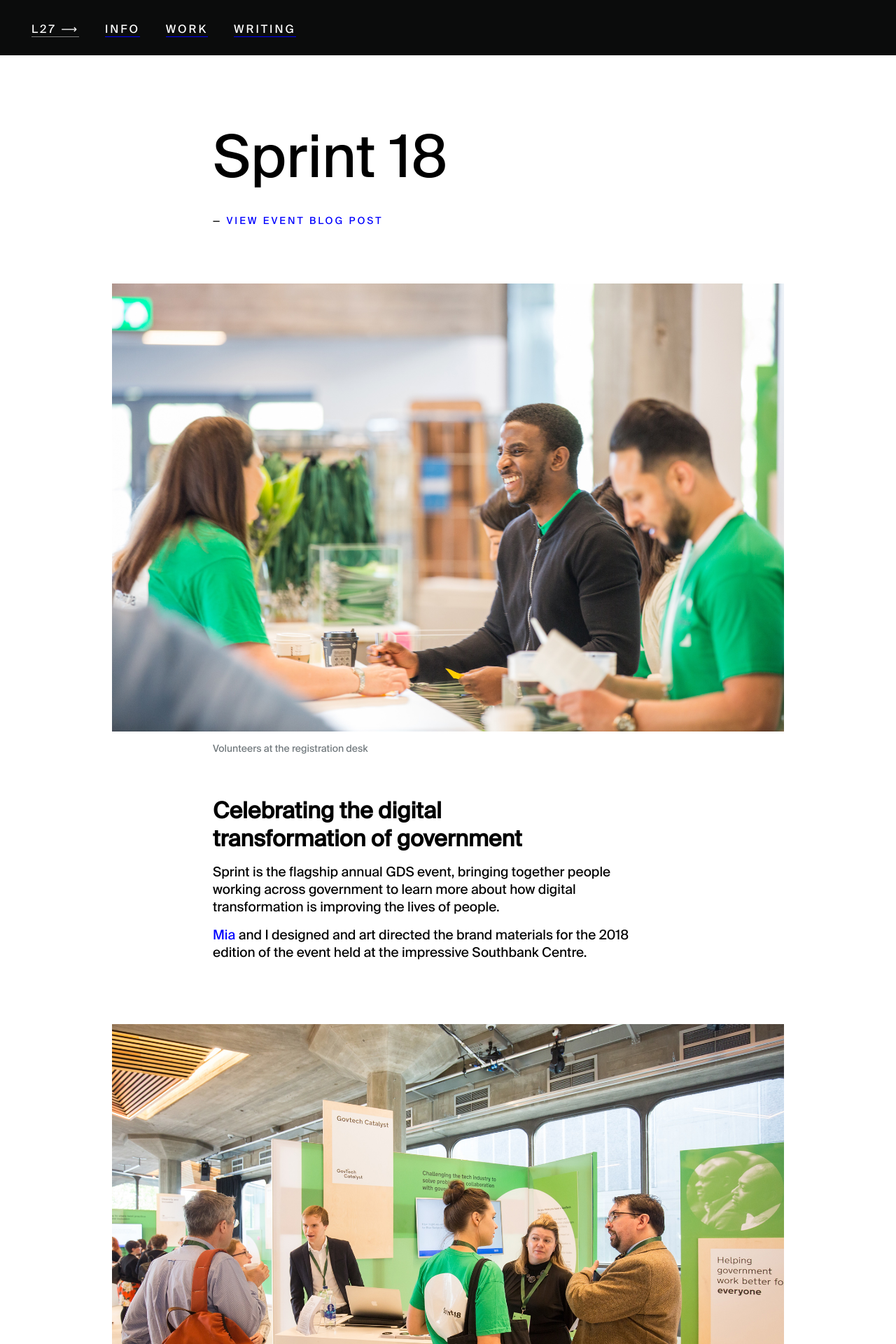
After one commit to stephenjoe1/loft27design, a PHP site: page /project-sprint-18.html in a window 1280 px wide. The commit adds this page. Shown: the top 1920 px of the page at 70% size. Run offline with PHP 8.4, Linux system fonts and the light colour scheme; some libraries are stand-ins or nearby versions.

Commit message:
added sprint project

```diff
--- a/css/main.css
+++ b/css/main.css
@@ -13,8 +13,6 @@
        url('fonts/SuisseIntl-Book-WebXL.ttf')  format('truetype'), /* Safari, Android, iOS */
        url('fonts/SuisseIntl-Book-WebXL.svg#svgFontName') format('svg'); /* Legacy iOS */
 }
-
-
 
 body {
 	font-family: 'SuisseIntl-Book-WebXL', Helvetica neue, Helvetica, sans-serif;
@@ -281,7 +279,7 @@ content: none;
 	margin-bottom: 15px;
 	margin-top: 0px;
 	margin-left: 15%;
-	width:50%;
+	width:65%;
 }
 
 .credit p {
@@ -418,6 +416,9 @@ a:hover {
 }
 
 
+
+
+
 @media only screen and (max-width : 960px) {
 
 
@@ -466,6 +467,8 @@ a:hover {
 .project-intro {
 	float:left;
 	margin-bottom: 30px;
+	margin-left: 30px;
+	margin-right: 30px;
 }
 
 .project-intro h1 {
@@ -512,6 +515,7 @@ a:hover {
 	margin-left: 3%;
 }
 
+
 /*// end*/
 .list ul {
     padding-left: 0px;
@@ -525,6 +529,12 @@ a:hover {
 }
 
 }
+
+
+
+
+
+
 
 @media only screen and (max-width : 720px) {
 
@@ -682,6 +692,13 @@ a:hover {
 	margin-left: 10px;
 }
 
+.project-intro {
+	font-size: 19px;
+	margin-bottom: 60px;
+	margin-left: 10px;
+	margin-right: 10px;
+}
+
 .menu ul {
 	padding-left: 10px;
 	padding-top: 15px;
--- a/project-govuk.html
+++ b/project-govuk.html
@@ -21,7 +21,7 @@
 				</div>
 		</div>
 
-		<div class="main-section">
+		<div class="work-section">
 			<div class="project-intro">
 				<h1>GOV.UK<span class="project-link">— <a href="https://www.gov.uk/">VISIT GOV.UK</a></span></h1>
 				<img src="images/govuk-01.jpg">
--- /dev/null
+++ b/project-sprint-18.html
@@ -0,0 +1,65 @@
+<!DOCTYPE html>
+<html>
+	<head>
+		<title>Loft27</title>
+		<meta charset="utf-8">
+		<meta name="description" content="">
+		<meta name="viewport" content="width=device-width">
+		<link rel="stylesheet" href="css/about.css">
+		<link rel="stylesheet" href="main.css" type="text/css" charset="utf-8" />
+	</head>
+	<body>
+		<div class="header-wrapper">
+				<div class="menu">
+					<ul>
+						<li><a class="home-link" href="index.html">L27 ⟶</a></li>
+						<li><a href="index.html#info">INFO</a></li>
+						<li><a href="index.html#work">WORK</a></li>
+						<li><a href="writing.html">WRITING</a></li>
+					</ul>
+				</div>
+		</div>
+
+		<div class="work-section">
+			<div class="project-intro">
+				<h1>Sprint 18<span class="project-link">— <a href="https://gds.blog.gov.uk/2018/05/10/10-may-2018-sprint-18-live-blog/">VIEW EVENT BLOG POST</a></span></h1>
+				<img src="images/sprint-02.jpg">
+				<div class="credit"><p>Volunteers at the registration desk</p></div>
+
+				<h2>Celebrating the digital transformation of government</h2>
+					<p>Sprint is the flagship annual GDS event, bringing together people working across government to learn more about how digital transformation is improving the lives of people.</p>
+					<p><a href="http://cargocollective.com/miaallers/About">Mia</a> and I designed and art directed the brand materials for the 2018 edition of the event held at the impressive Southbank Centre.</p>
+			</div>
+			<div class="project-intro">
+				<img src="images/sprint-01.jpg">
+				<div class="credit"><p>Volunteers and delegates in discussion at the event breakout space</p></div>
+				<style>.embed-container { position: relative; padding-bottom: 56.25%; height: 0; overflow: hidden; max-width: 100%; } .embed-container iframe, .embed-container object, .embed-container embed { position: absolute; top: 0; left: 0; width: 100%; height: 100%; }</style><div class='embed-container'><iframe src='https://www.youtube.com/embed//enJ3Jaa-9I0' frameborder='0' allowfullscreen></iframe></div>
+				<div class="credit" style="margin-top: 15px;"><p>Sprint 18 intro film: Animation by Alistair Mogford / Video by Graham Higgins</p></div>
+
+				<img src="images/sprint-03.jpg">
+				<div class="credit"><p>Volunteers at the Women in Tech stand</p></div>
+				<img src="images/sprint-04.jpg">
+				<div class="credit"><p>Sorting delegate passes</p></div>
+				<img src="images/sprint-05.jpg">
+				<div class="credit"><p>Registration desk</p></div>
+				<img src="images/sprint-06.jpg">
+				<img src="images/sprint-07.jpg">
+				<img src="images/sprint-08.jpg">
+				<div class="credit"><p>Volunteers at the event</p></div>
+				<img src="images/sprint-09.jpg">
+				<div class="credit"><p>Delegates in discussion in the breakout area</p></div>
+				<img src="images/sprint-10.jpg">
+				<div class="credit"><p>Main stage</p></div>
+				<img src="images/sprint-11.jpg">
+				<div class="credit"><p>Large banner backdrop in the breakout space</p></div>
+				<style>.embed-container { position: relative; padding-bottom: 56.25%; height: 0; overflow: hidden; max-width: 100%; } .embed-container iframe, .embed-container object, .embed-container embed { position: absolute; top: 0; left: 0; width: 100%; height: 100%; }</style><div class='embed-container'><iframe src='https://www.youtube.com/embed/VmpvKln5Xn8' frameborder='0' allowfullscreen></iframe></div>
+				<div class="credit" style="margin-top: 15px;"><p>Sprint 18 highlights film: Animation by Alistair Mogford / Video by Graham Higgins</p></div>
+			</div>
+		</div>
+
+
+	<script src="http://ajax.googleapis.com/ajax/libs/jquery/1.10.1/jquery.min.js"></script>
+	<script src="js/main.js"></script>
+</body>
+
+</html>
```
Also changed, not shown: index.html (+4 -8 lines), images/sprint-00.jpg (added), images/sprint-01.jpg (added), images/sprint-02.jpg (added), images/sprint-03.jpg (added), images/sprint-04.jpg (added), images/sprint-05.jpg (added), images/sprint-06.jpg (added), images/sprint-07.jpg (added), images/sprint-08.jpg (added), images/sprint-09.jpg (added), images/sprint-10.jpg (added), images/sprint-11.jpg (added).
